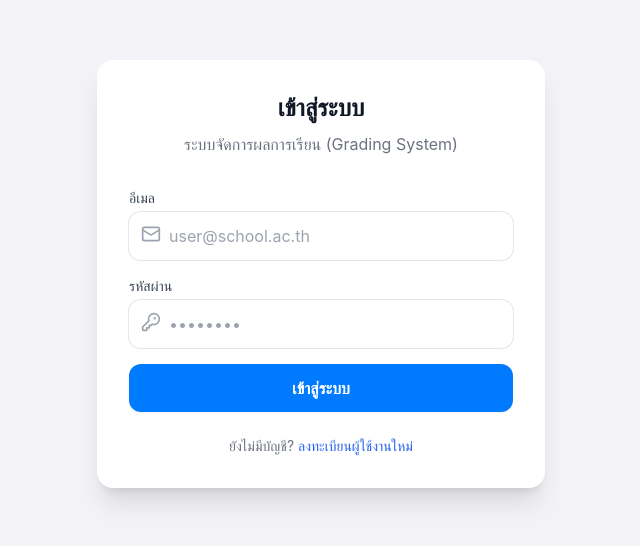
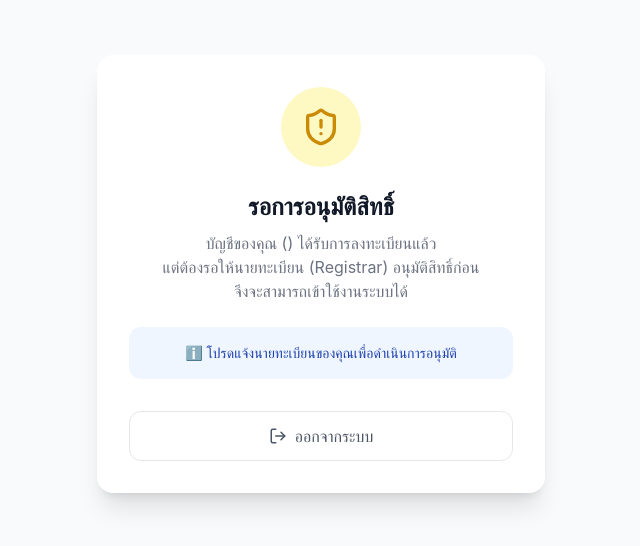
Before and after one commit to kingkipkip/grading-school-system, a React (Vite) app: page /pending-approval in a window 1280 px wide. Before the commit this address led to /login. Shown: the part 126-672 px from the top of the page, without its empty margins (319-959 px from the left). Built offline with nearby package versions, Linux system fonts and the light colour scheme; no server answers.

Commit message:
feat: Implement Teacher Approval Workflow and add PendingApproval page

```diff
--- a/src/App.jsx
+++ b/src/App.jsx
@@ -12,11 +12,28 @@ import CourseDetail from './components/pages/CourseDetail'
 import { Loader2 } from 'lucide-react'
 import Register from './components/pages/Register'
 
+import PendingApproval from './components/pages/PendingApproval'
+
 // Dashboard is now imported
 const ProtectedRoute = ({ children }) => {
-    const { user, loading } = useAuthStore()
+    const { user, profile, loading } = useAuthStore()
+
     if (loading) return <div className="h-screen flex items-center justify-center"><Loader2 className="animate-spin" size={32} /></div>
     if (!user) return <Navigate to="/login" replace />
+
+    // Check approval status
+    // If profile is loaded but is_approved is strictly false, block.
+    // Use optional chaining and default to true to prevent blocking if column missing (safe migration),
+    // OR default to false to force migration.
+    // Given user wants "Strict" approval, we should strictly check.
+    // However, if we deploy code before DB migration, everyone gets locked out if we default false.
+    // Let's default to TRUE if undefined (backward compat) but false if explicitly false.
+    const isApproved = profile?.is_approved !== false
+
+    if (!isApproved) {
+        return <Navigate to="/pending-approval" replace />
+    }
+
     return <Layout>{children}</Layout>
 }
 
@@ -32,6 +49,7 @@ export default function App() {
             <Routes>
                 <Route path="/login" element={<Login />} />
                 <Route path="/register" element={<Register />} />
+                <Route path="/pending-approval" element={<PendingApproval />} />
 
                 <Route path="/dashboard" element={<ProtectedRoute><Dashboard /></ProtectedRoute>} />
                 <Route path="/academic-years" element={<ProtectedRoute><AcademicYearManagement /></ProtectedRoute>} />
--- /dev/null
+++ b/src/components/pages/PendingApproval.jsx
@@ -0,0 +1,35 @@
+import { useAuthStore } from '../../stores/authStore'
+import { LogOut, ShieldAlert } from 'lucide-react'
+
+export default function PendingApproval() {
+    const { signOut, profile } = useAuthStore()
+
+    return (
+        <div className="min-h-screen flex items-center justify-center bg-gray-50 p-4 animate-fade-in">
+            <div className="max-w-md w-full bg-white rounded-2xl shadow-xl p-8 text-center">
+                <div className="w-20 h-20 bg-yellow-100 rounded-full flex items-center justify-center mx-auto mb-6">
+                    <ShieldAlert size={40} className="text-yellow-600" />
+                </div>
+
+                <h1 className="text-2xl font-bold text-gray-900 mb-2">รอการอนุมัติสิทธิ์</h1>
+                <p className="text-gray-500 mb-6">
+                    บัญชีของคุณ ({profile?.email}) ได้รับการลงทะเบียนแล้ว <br />
+                    แต่ต้องรอให้นายทะเบียน (Registrar) อนุมัติสิทธิ์ก่อน <br />
+                    จึงจะสามารถเข้าใช้งานระบบได้
+                </p>
+
+                <div className="bg-blue-50 text-blue-800 p-4 rounded-xl text-sm mb-8">
+                    ℹ️ โปรดแจ้งนายทะเบียนของคุณเพื่อดำเนินการอนุมัติ
+                </div>
+
+                <button
+                    onClick={() => signOut()}
+                    className="flex items-center justify-center gap-2 w-full py-3 rounded-xl border border-gray-200 text-gray-600 hover:bg-gray-50 transition-colors font-medium"
+                >
+                    <LogOut size={18} />
+                    ออกจากระบบ
+                </button>
+            </div>
+        </div>
+    )
+}
--- a/src/stores/authStore.js
+++ b/src/stores/authStore.js
@@ -70,7 +70,9 @@ export const useAuthStore = create((set) => ({
                     id: authData.user.id,
                     email: email,
                     full_name: fullName,
-                    role: role
+                    role: role,
+                    // Teachers need approval (false), others (students) auto-approved (true)
+                    is_approved: role !== 'teacher'
                 }
             ])
 
```
Also changed, not shown: 1 other file (tests, documents, lock files or other folders).
